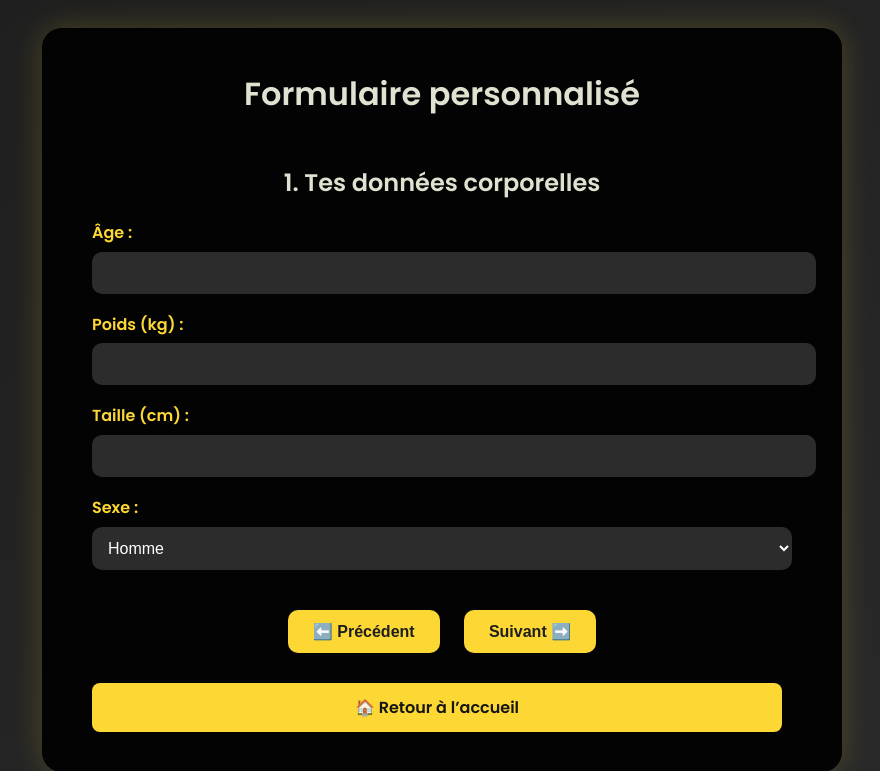
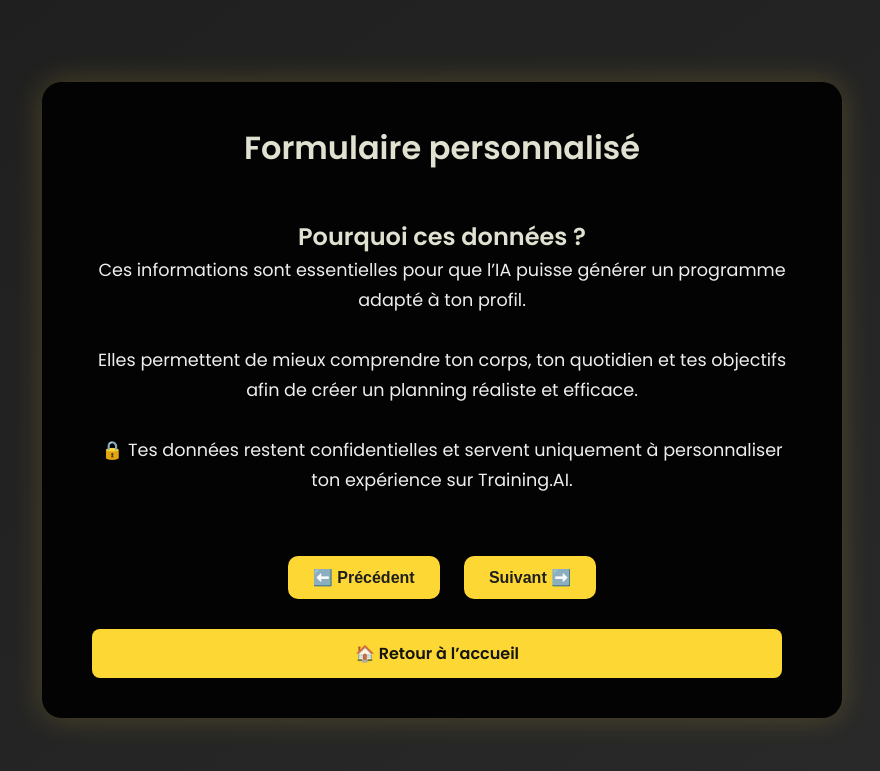
Before and after one commit to gregoirechatel/monprojetia, a FastAPI app: page /formulaire in a window 1280 px wide. Shown: the top 771 px of the page, without its empty margins (198-1078 px from the left). Run offline with FastAPI, Linux system fonts and the light colour scheme.

Commit message:
update: différentes modifications sur le site

```diff
--- a/templates/formulaire.html
+++ b/templates/formulaire.html
@@ -128,8 +128,18 @@
     <form action="/generer" method="post" id="formulaireIA">
         <h1>Formulaire personnalisé </h1>
 
+        <!-- Étape 0 (nouvelle) -->
+        <div class="step active">
+            <h2>Pourquoi ces données ?</h2>
+            <p style="line-height:1.7; text-align:center; color:#eeeeee;">
+                Ces informations sont essentielles pour que l’IA puisse générer un programme adapté à ton profil.<br><br>
+                Elles permettent de mieux comprendre ton corps, ton quotidien et tes objectifs afin de créer un planning réaliste et efficace.<br><br>
+                🔒 Tes données restent confidentielles et servent uniquement à personnaliser ton expérience sur Training.AI.
+            </p>
+        </div>
+
         <!-- Étape 1 -->
-        <div class="step active">
+        <div class="step">
             <h2>1. Tes données corporelles</h2>
             <label for="age">Âge :</label>
             <input type="number" name="age" required>
```
